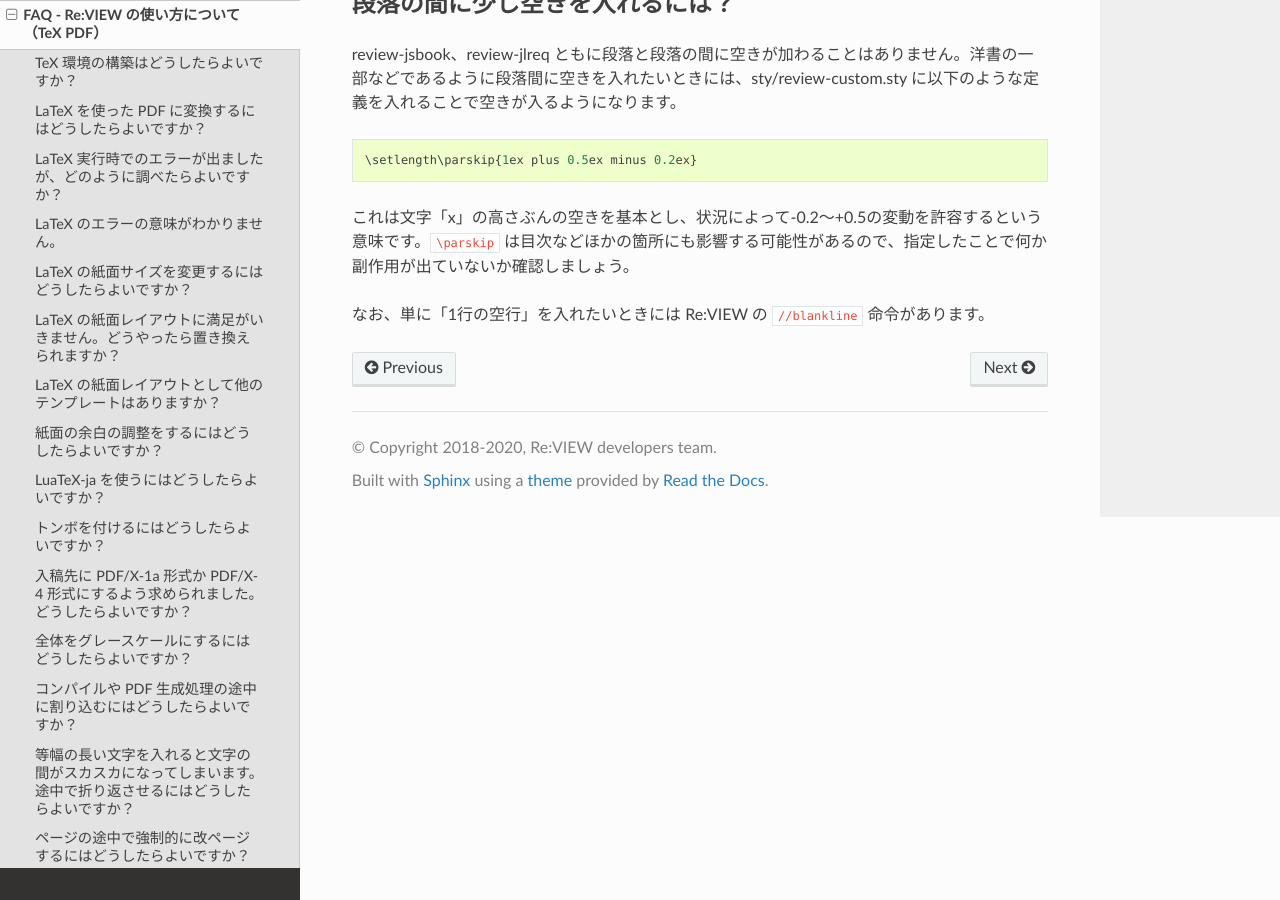
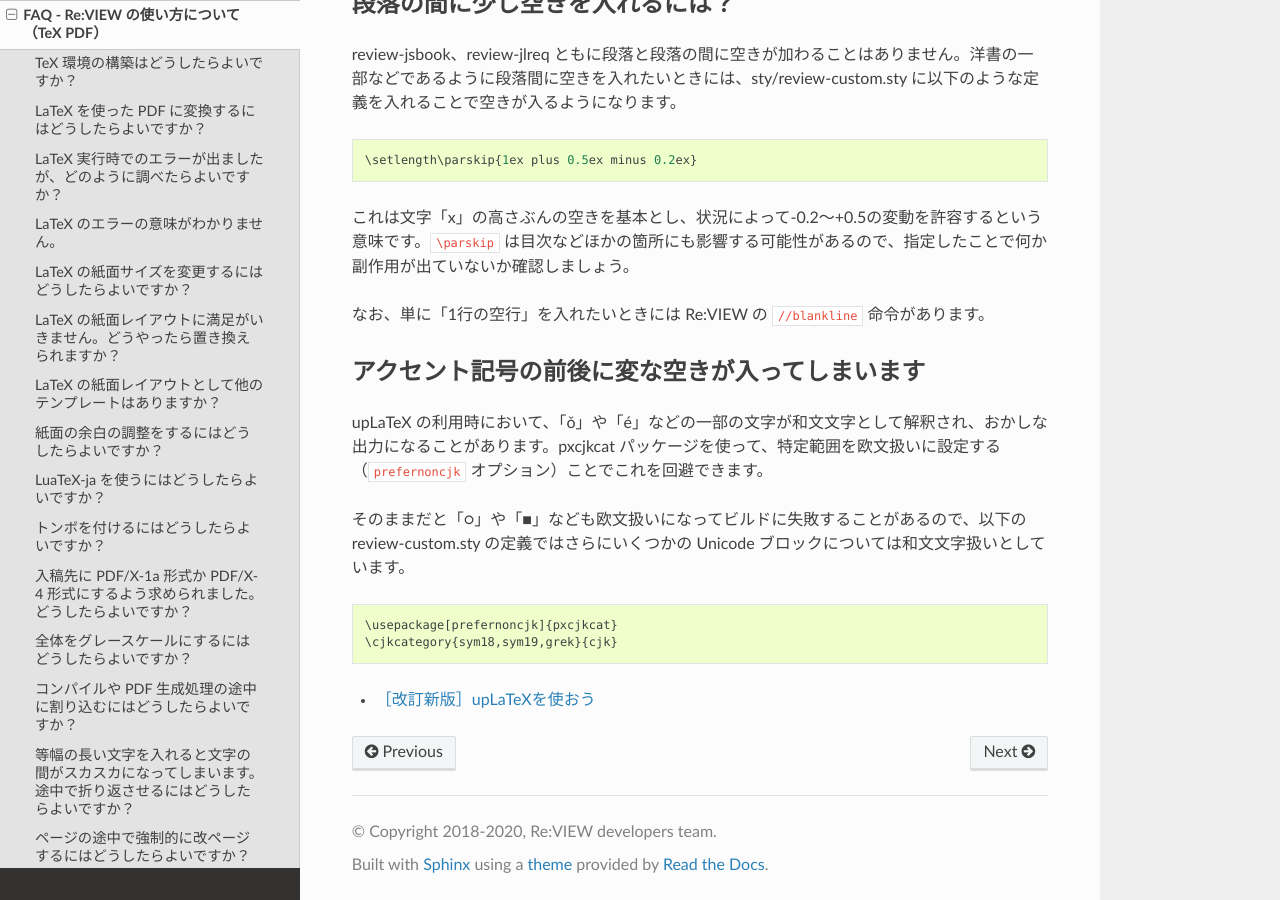
Before and after one commit to reviewml/reviewknowledge-ja, a Sphinx documentation site: the page built from docs/faq/faq-tex.md, in a window 1280 px wide and 900 px high, scrolled down 27943 px. Built offline with Sphinx 7.4.7 and the Read the Docs theme 2.0.0, drawn with Linux system fonts in a browser that asks for light colours.

Commit message:
pxcjkcat

````diff
--- a/docs/faq/faq-tex.md
+++ b/docs/faq/faq-tex.md
@@ -972,3 +972,16 @@ review-jsbook、review-jlreq ともに段落と段落の間に空きが加わる
 これは文字「x」の高さぶんの空きを基本とし、状況によって-0.2〜+0.5の変動を許容するという意味です。`\parskip` は目次などほかの箇所にも影響する可能性があるので、指定したことで何か副作用が出ていないか確認しましょう。
 
 なお、単に「1行の空行」を入れたいときには Re:VIEW の `//blankline` 命令があります。
+
+## アクセント記号の前後に変な空きが入ってしまいます
+
+upLaTeX の利用時において、「ǒ」や「é」などの一部の文字が和文文字として解釈され、おかしな出力になることがあります。pxcjkcat パッケージを使って、特定範囲を欧文扱いに設定する（`prefernoncjk` オプション）ことでこれを回避できます。
+
+そのままだと「○」や「■」なども欧文扱いになってビルドに失敗することがあるので、以下の review-custom.sty の定義ではさらにいくつかの Unicode ブロックについては和文文字扱いとしています。
+
+```
+\usepackage[prefernoncjk]{pxcjkcat}
+\cjkcategory{sym18,sym19,grek}{cjk}
+```
+
+- [［改訂新版］upLaTeXを使おう](https://qiita.com/zr_tex8r/items/5c14042078b20edbfb07#欧文のutf-8入力との併用)
````
